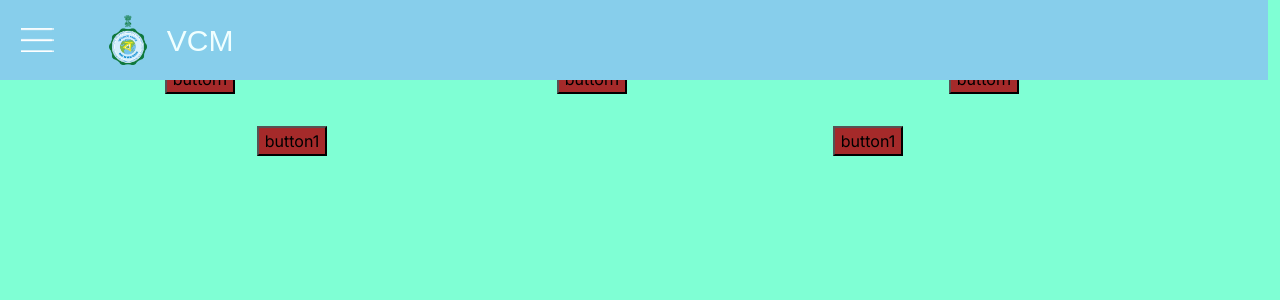
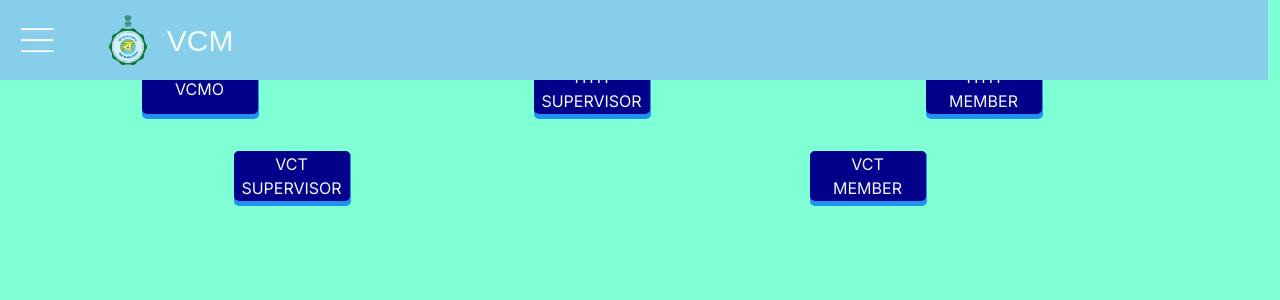
Before and after one commit to avinabagh98/Aswas-next, a Next.js app in the folder aswas/: page /home/choice in a window 1280 px wide. Shown: the top 300 px of the page. Built offline with nearby package versions, Linux system fonts and the light colour scheme.

Commit message:
button group created

```diff
--- a/aswas/components/choice/Buttongroup.js
+++ b/aswas/components/choice/Buttongroup.js
@@ -6,31 +6,35 @@ import { Row, Col } from "react-bootstrap";
 export default function Buttongroup() {
   return (
     <>
-      {/* <div className={styles.container}>
-        <div className={styles.btnContainer}>
-          <button className={styles.btn}>button1</button>
-        </div>
-      </div> */}
-
       <div className={styles.container}>
         <Row className={styles.btnContainer}>
-          <Col xs={4} className={styles.btn}>
-            <button>button1</button>
+          <Col xs={4} className={styles.btnCol}>
+            <span className={styles.btnSpan}>
+              <button>VCMO</button>
+            </span>
           </Col>
 
-          <Col xs={4} className={styles.btn}>
-            <button>button1</button>
+          <Col xs={4} className={styles.btnCol}>
+            <span className={styles.btnSpan}>
+              <button>HTH SUPERVISOR</button>
+            </span>
           </Col>
-          <Col xs={4} className={styles.btn}>
-            <button>button1</button>
+          <Col xs={4} className={styles.btnCol}>
+            <span className={styles.btnSpan}>
+              <button>HTH MEMBER</button>
+            </span>
           </Col>
 
           <Row className={styles.btnContainer}>
-            <Col xs={6} className={styles.btn}>
-              <button>button1</button>
+            <Col xs={6} className={styles.btnCol}>
+              <span className={styles.btnSpan}>
+                <button>VCT SUPERVISOR</button>
+              </span>
             </Col>
-            <Col xs={6} className={styles.btn}>
-              <button>button1</button>
+            <Col xs={6} className={styles.btnCol}>
+              <span className={styles.btnSpan}>
+                <button>VCT MEMBER</button>
+              </span>
             </Col>
           </Row>
         </Row>
--- a/aswas/components/choice/Buttongroup.module.css
+++ b/aswas/components/choice/Buttongroup.module.css
@@ -1,22 +1,36 @@
-.container{
+.container {
       height: auto;
       width: 90vw;
       margin-top: 3rem;
 
 }
 
-.btnContainer{
+.btnContainer {
       margin-top: 2rem;
       display: flex;
       align-items: center;
+
 }
-.btn{
+
+.btnCol {
       display: flex;
       justify-content: center;
       align-items: center;
 }
 
-.btn button{
+.btnSpan {
+      height: 55px;
+      width: 117px;
+      border-radius: 5px;
+      background-color: rgb(33, 144, 241);
+}
 
-      background-color: brown;
+.btnCol button {
+      height: 50px;
+      width: 116px;
+      border: none;
+      border-radius: 5px;
+      color: whitesmoke;
+      background-color: darkblue;
+      cursor: pointer;
 }
```
